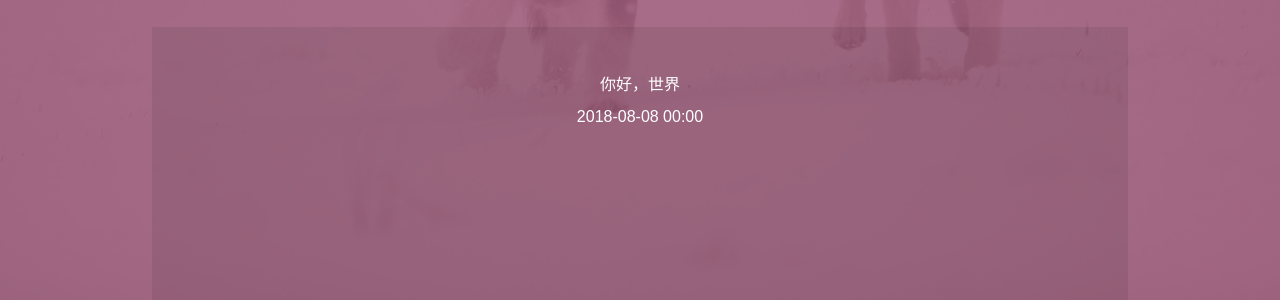
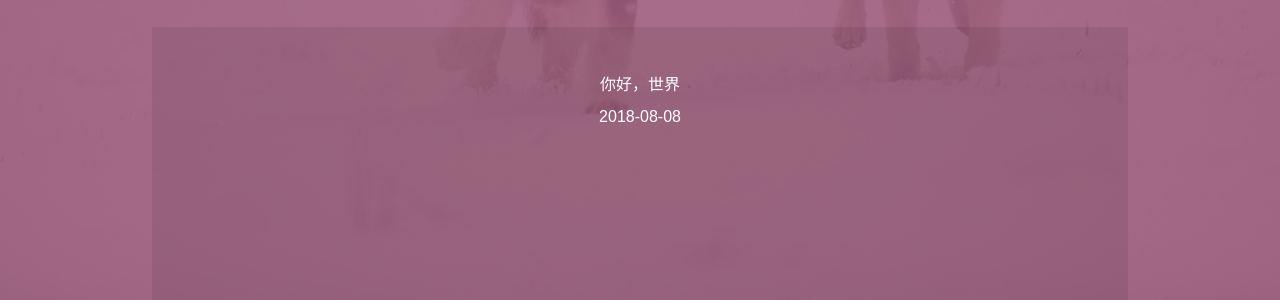
Before and after one commit to samonbling/blog, a Jekyll site: the page built from index.html, in a window 1280 px wide and 900 px high, scrolled down 2192 px. Shown: the part 202-502 px from the top of the window. Built offline with Jekyll 4.4.1, drawn with Linux system fonts in a browser that asks for light colours.

Commit message:
Update index.html

```diff
--- a/index.html
+++ b/index.html
@@ -118,7 +118,7 @@ title: Samon的博客
 							<li>
 								<div class="card">
 									<a href="{{ site.baseurl }}{{ post.url }}">{{ post.title }}</a>
-									<div style="color:#fff;margin-top:14px;">{{ post.date | date: "%Y-%m-%d %H:%M"}}</div>
+									<div style="color:#fff;margin-top:14px;">{{ post.date | date: "%Y-%m-%d"}}</div>
 								</div>
 							</li>
 						{% endfor %}
```
